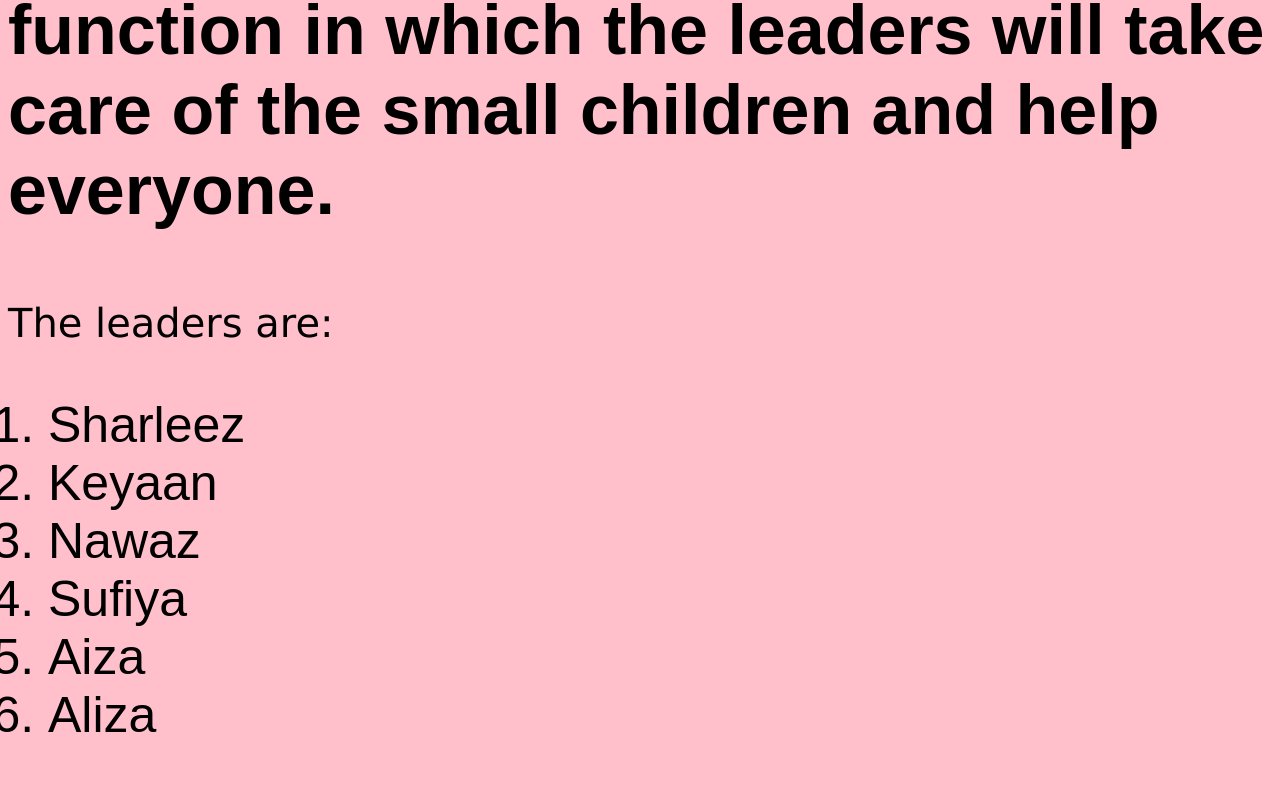
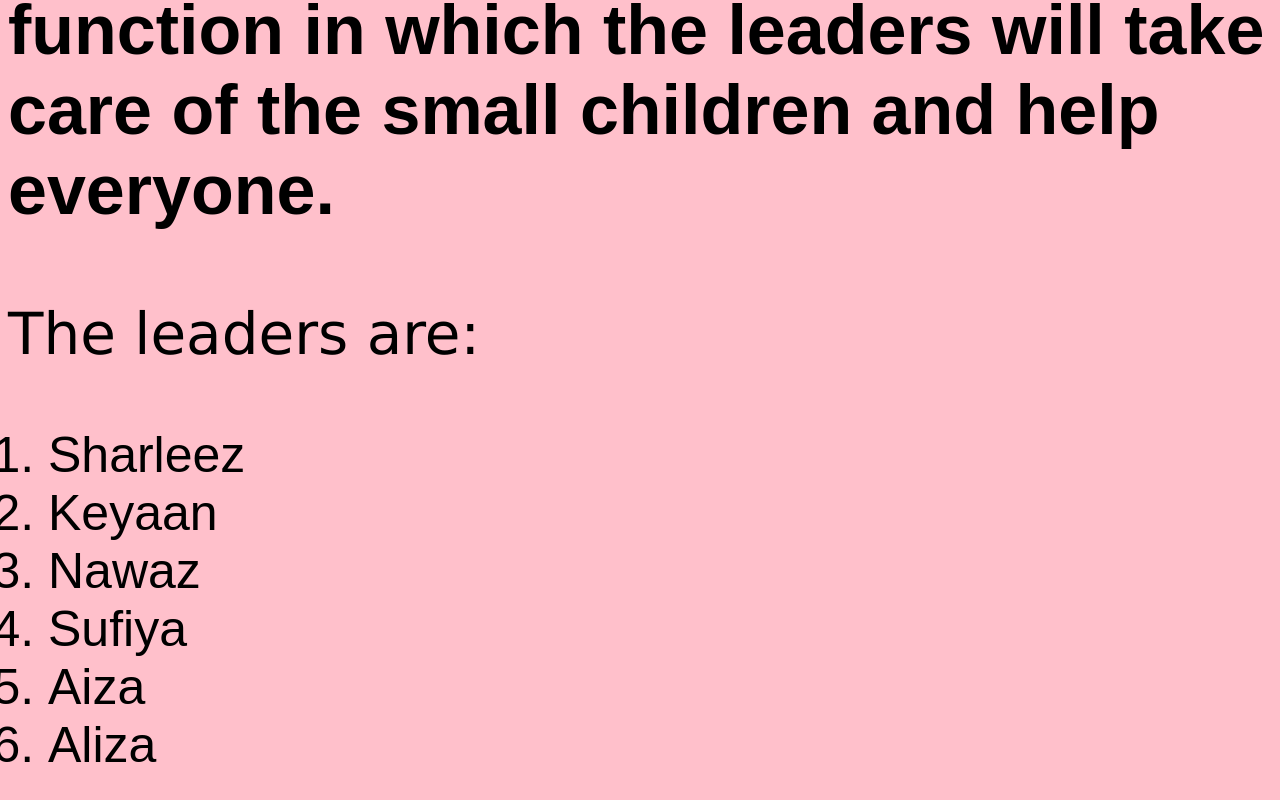
Before and after one commit to nawazahmedmansuri/Mission-Vadodara, a plain HTML site: page index.html in a window 1280 px wide. Shown: the part 1575-2375 px from the top of the page. Drawn offline with Linux system fonts and the light colour scheme.

Commit message:
Update index.html
size change

```diff
--- a/index.html
+++ b/index.html
@@ -23,7 +23,7 @@ h2 {
 }
 p {
   font-family: Verdana;
-  font-size: 40px;
+  font-size: 58px;
  color: black
 }
 h3 {
```
